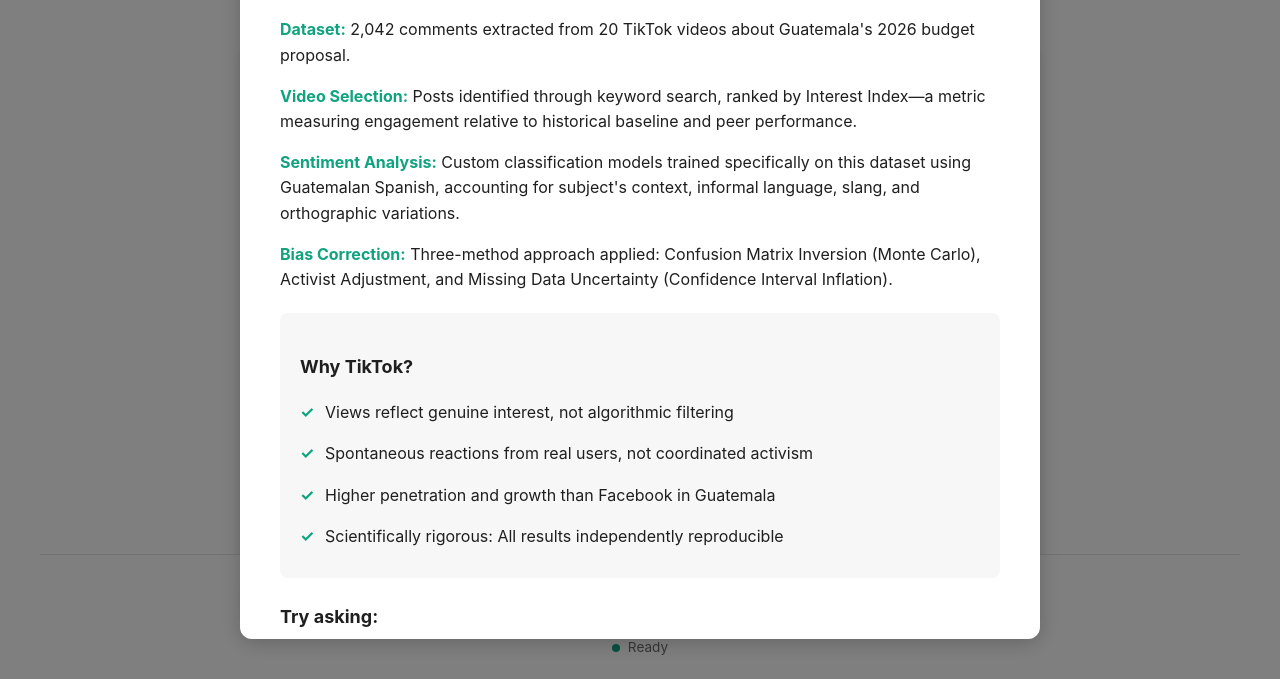
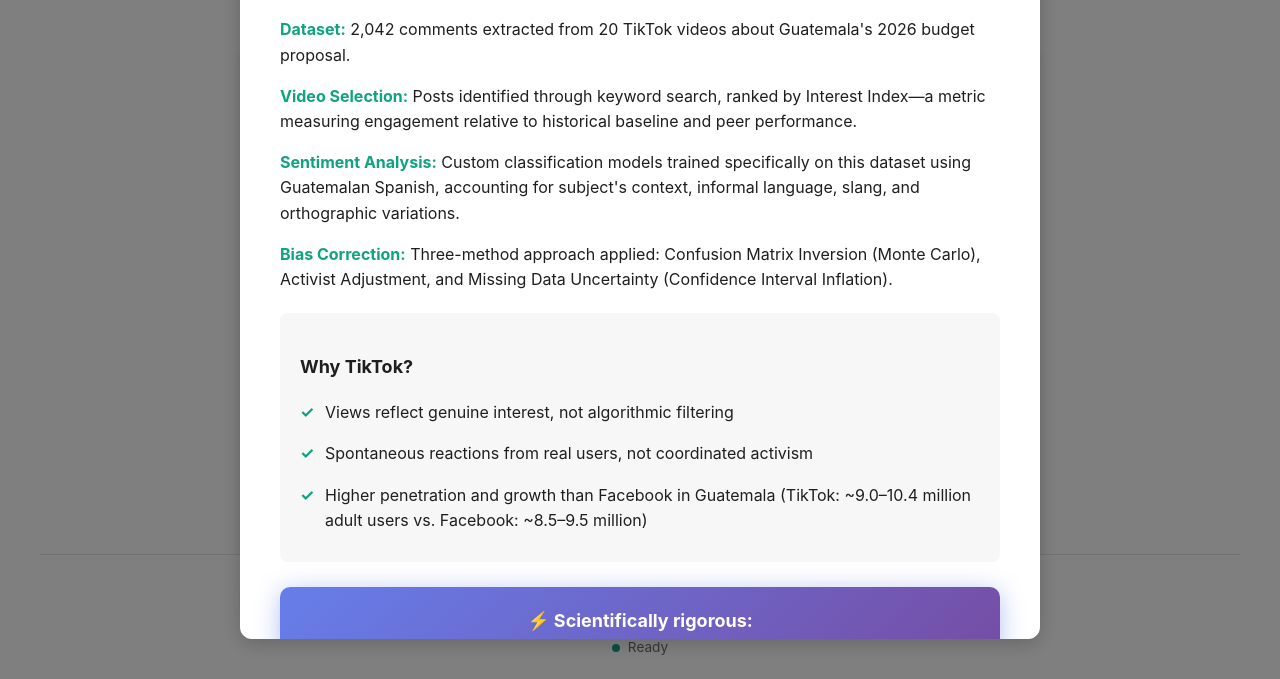
Before and after one commit to olivoe/presupuesto-2026-chat, a plain HTML site: page public/index.html in a window 1280 px wide. Both pictures are taken after a click on the button "Info". Shown: the part 121-800 px from the top of the page. Drawn offline with nearby package versions, Linux system fonts and the light colour scheme.

Commit message:
UPDATE: TikTok stats + highlight scientific rigor
CHANGES:
1. Added specific TikTok vs Facebook user statistics
   - TikTok: ~9.0–10.4 million adult users
   - Facebook: ~8.5–9.5 million adult users
   - Included in 'Why TikTok?' section

2. Scientific rigor moved to separate highlighted section
   - Removed from bullet list
   - Now standalone with ⚡ icon
   - Purple gradient background
   - Pulsing glow animation
   - Centered, prominent display

STYLING:
- Gradient: #667eea → #764ba2
- Pulsing shadow animation
- White text on colored background
- Larger font size (18px for title)
- Box shadow with glow effect

User request: Add specific stats + highlight scientific rigor

```diff
--- a/public/index.html
+++ b/public/index.html
@@ -59,9 +59,12 @@
                     <ul>
                         <li>Views reflect genuine interest, not algorithmic filtering</li>
                         <li>Spontaneous reactions from real users, not coordinated activism</li>
-                        <li>Higher penetration and growth than Facebook in Guatemala</li>
-                        <li>Scientifically rigorous: All results independently reproducible</li>
+                        <li>Higher penetration and growth than Facebook in Guatemala (TikTok: ~9.0–10.4 million adult users vs. Facebook: ~8.5–9.5 million)</li>
                     </ul>
+                </div>
+
+                <div class="scientific-rigor">
+                    <strong>⚡ Scientifically rigorous:</strong> All results independently reproducible
                 </div>
 
                 <div class="suggestions">
@@ -141,9 +144,12 @@
                 <ul>
                     <li>Views reflect genuine interest, not algorithmic filtering</li>
                     <li>Spontaneous reactions from real users, not coordinated activism</li>
-                    <li>Higher penetration and growth than Facebook in Guatemala</li>
-                    <li>Scientifically rigorous: All results independently reproducible</li>
+                    <li>Higher penetration and growth than Facebook in Guatemala (TikTok: ~9.0–10.4 million adult users vs. Facebook: ~8.5–9.5 million)</li>
                 </ul>
+            </div>
+
+            <div class="scientific-rigor">
+                <strong>⚡ Scientifically rigorous:</strong> All results independently reproducible
             </div>
 
             <div class="suggestions">
--- a/public/styles.css
+++ b/public/styles.css
@@ -711,3 +711,37 @@ body {
 .modal-content .suggestion-group {
     margin-bottom: 20px;
 }
+
+/* Scientific Rigor Highlight */
+.scientific-rigor {
+    background: linear-gradient(135deg, #667eea 0%, #764ba2 100%);
+    color: white;
+    padding: 20px 25px;
+    border-radius: 10px;
+    margin: 25px 0;
+    text-align: center;
+    font-size: 16px;
+    box-shadow: 0 4px 15px rgba(102, 126, 234, 0.3);
+    animation: pulse 2s ease-in-out infinite;
+}
+
+@keyframes pulse {
+    0%, 100% {
+        box-shadow: 0 4px 15px rgba(102, 126, 234, 0.3);
+    }
+    50% {
+        box-shadow: 0 4px 25px rgba(102, 126, 234, 0.5);
+    }
+}
+
+.scientific-rigor strong {
+    color: white;
+    font-size: 18px;
+    display: block;
+    margin-bottom: 5px;
+}
+
+.modal-content .scientific-rigor {
+    background: linear-gradient(135deg, #667eea 0%, #764ba2 100%);
+    color: white;
+}
```
